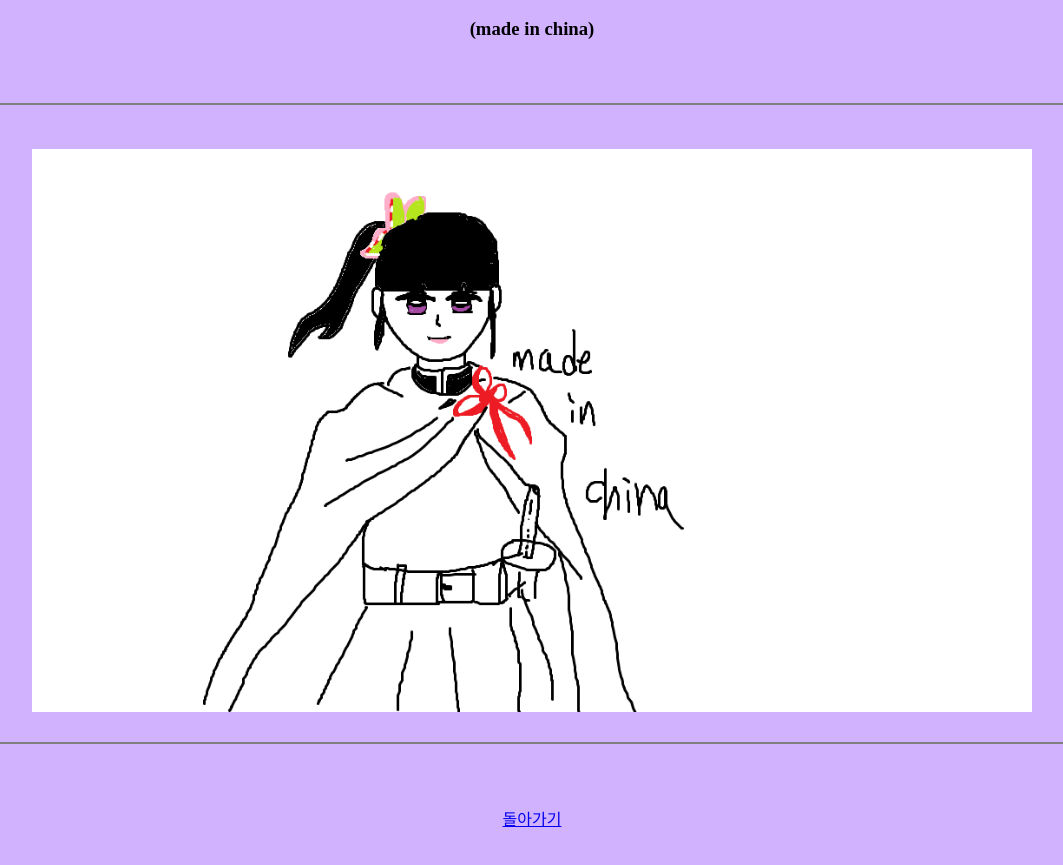
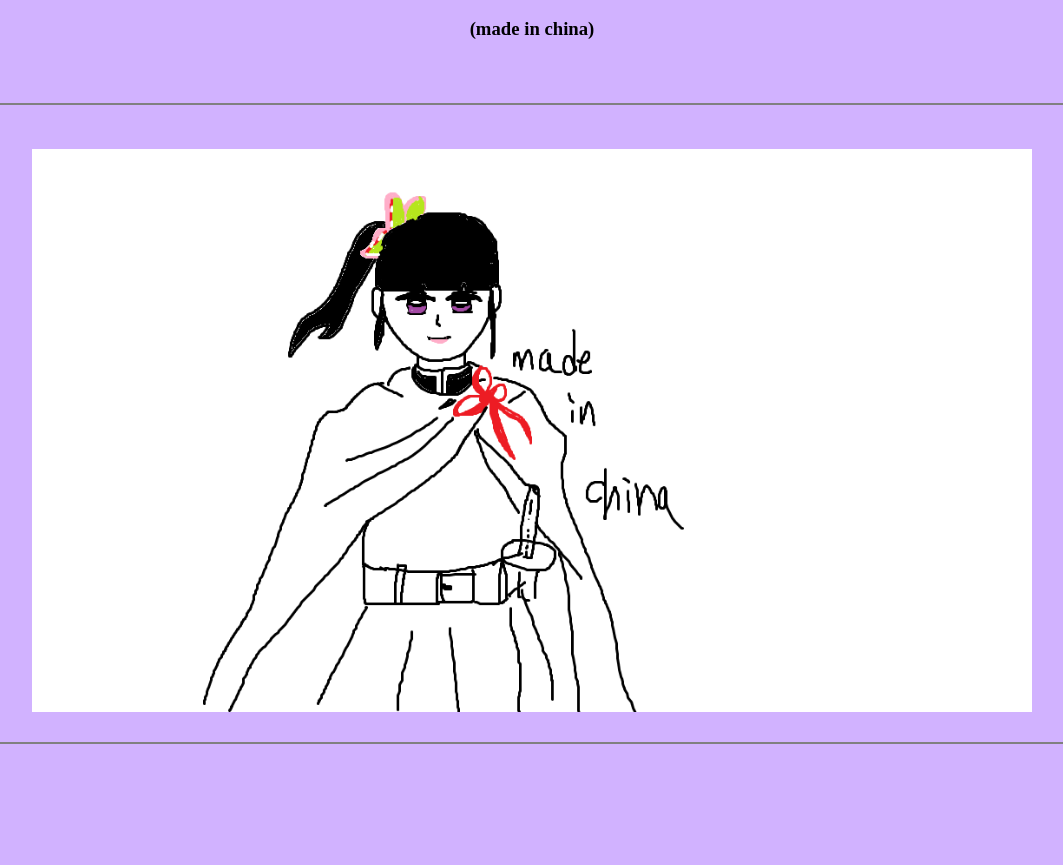
Before and after one commit to gogoeunlee/mangold, a plain HTML site: page 츠유리카나오.html in a window 1280 px wide. Shown: the part 99-964 px from the top of the page, without its empty margins (108-1171 px from the left). Drawn offline with Linux system fonts and the light colour scheme.

Commit message:
Add files via upload

```diff
--- a/츠유리카나오.html
+++ b/츠유리카나오.html
@@ -14,7 +14,6 @@
 	<hr noshade><br><br>
 	<img src="카나오 피규어.png" width=1000> <br><br>
 	<hr noshade><br><br><br>
-	<a href="index.html">돌아가기</a>
 	</center>
 </body>
 </html>
```
